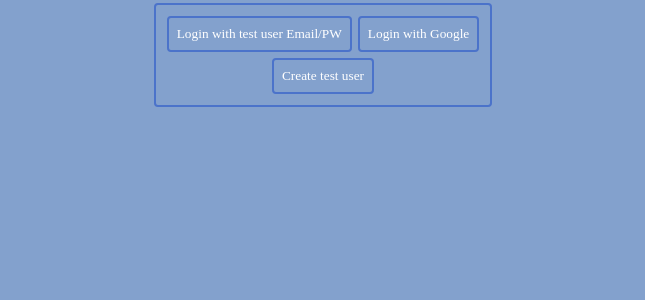
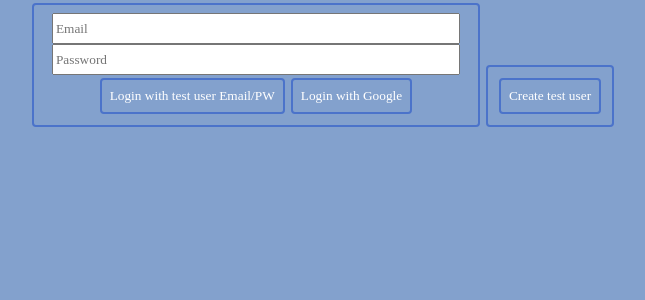
Before and after one commit to waverlywang7/cs124, a React (Create React App) app: page / in a window 1280 px wide. Shown: the top 300 px of the page, without its empty margins (329-974 px from the left). Built offline with nearby package versions, Linux system fonts and the light colour scheme; no server answers.

Commit message:
fixing logins

```diff
--- a/src/App.js
+++ b/src/App.js
@@ -29,7 +29,7 @@ const db = firebase.firestore();
 const auth = firebase.auth();
 const googleProvider = new firebase.auth.GoogleAuthProvider();
 
-const collectionName = "waverlywang7-listitems";
+const collectionName = "waverlywang7-listitems-AuthenticationRequired";
 
 function App(props) {
 
@@ -51,10 +51,10 @@ function App(props) {
     } else {
         return <>
             {error && <p>Error App: {error.message}</p>}
-            <button>
-                <SignIn key="Sign In"/>
-                <SignUp key="Sign Up"/>
-            </button>
+            {/*//TODO: HAVE THESE SHOW UP???*/}
+            <button>  <SignIn key="Sign In"/></button>
+            <button>    <SignUp key="Sign Up"/> </button>
+
         </>
     }
 
@@ -78,6 +78,11 @@ function SignIn() {
     }
     return <div>
         {error && <p>"Error logging in: " {error.message}</p>}
+        {/*//NOTE: i added these but maybe we should have these only show up once you click sign in?*/}
+        <input type="text" id="myInput"
+               placeholder="Email"/>
+        <input type="text" id="myInput"
+               placeholder="Password"/>
         <button onClick={() =>
             signInWithEmailAndPassword(FAKE_EMAIL, FAKE_PASSWORD)}>Login with test user Email/PW
         </button>
```
